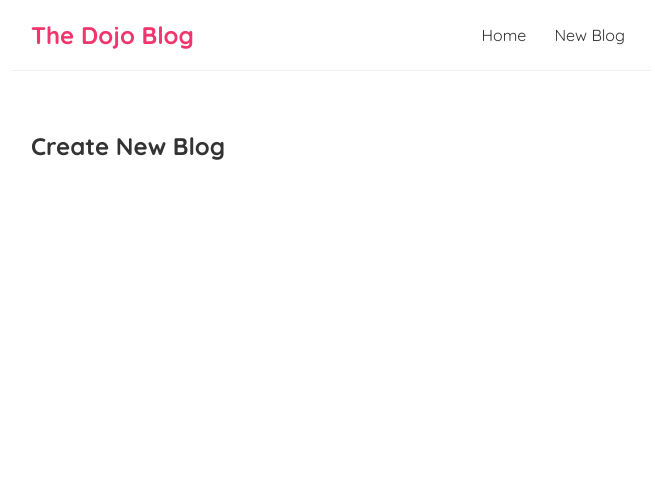
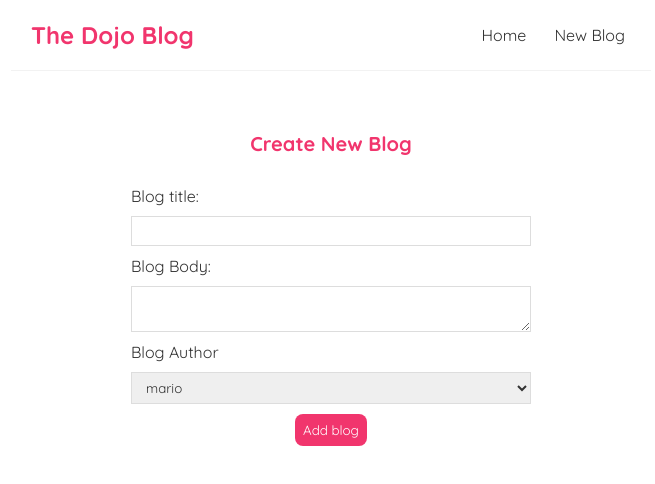
Before and after one commit to Geen-19/Dojo-Blog, a React (Create React App) app: page /create in a window 1280 px wide. Shown: the top 484 px of the page, without its empty margins (309-964 px from the left). Built offline with nearby package versions, Linux system fonts and the light colour scheme.

Commit message:
Create form was made to create new blogs

```diff
--- a/src/Create.js
+++ b/src/Create.js
@@ -1,8 +1,41 @@
+import { useState } from "react";
 
 const Create = () => {
+   const[title , setTitle]= useState('');
+   const[body , setBody]= useState('');
+   const [author, setAuthor] = useState('mario');
+
+   const handleSubmit = (e) => {
+      e.preventDefault();
+      const blog = {title, body, author}
+       console.log(blog);
+   }
     return (
         <div className="create">
            <h2>Create New Blog</h2>
+           <form onSubmit={handleSubmit}>
+            <label>Blog title:</label>
+            <input
+            type="text"
+            required
+            value={title}
+            onChange = {(e) => setTitle(e.target.value)}
+             />
+            <label>Blog Body:</label>
+            <textarea
+            required
+            value={body}
+            onChange = {(e) => setBody(e.target.value)}
+            ></textarea>
+            <label >Blog Author</label>
+            <select value={author}
+            onChange = {(e) => setAuthor(e.target.value)}>
+               <option value="mario">mario</option>
+               <option value="yoshi">yoshi</option>
+            </select>
+            <button>Add blog</button>
+
+           </form>
         </div>
      );
 }
--- a/src/index.css
+++ b/src/index.css
@@ -56,3 +56,33 @@
 .blog-details div{
   margin: 20px 0;
 }
+.create {
+  max-width: 400px;
+  margin: 0 auto;
+  text-align: center;
+}
+.create label {
+  text-align: left;
+  display: block;
+}
+.create h2 {
+  font-size: 20px;
+  color: #f1356d;
+  margin-bottom: 30px;
+}
+.create input, .create textarea, .create select {
+  width: 100%;
+  padding: 6px 10px;
+  margin: 10px 0;
+  border: 1px solid #ddd;
+  box-sizing: border-box;
+  display: block;
+}
+.create button {
+  background: #f1356d;
+  color: #fff;
+  border: 0;
+  padding: 8px;
+  border-radius: 8px;
+  cursor: pointer;
+}
```
